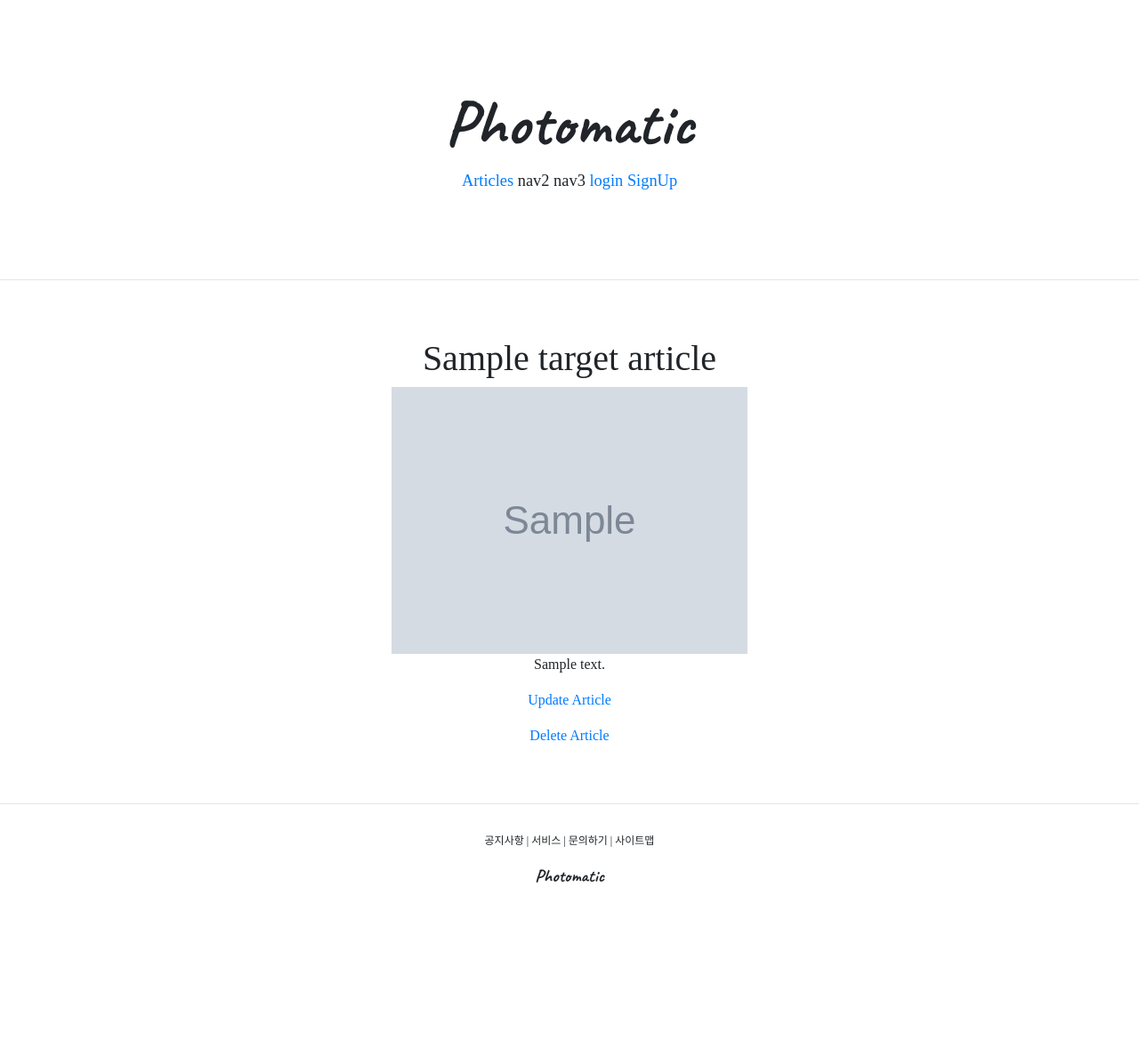
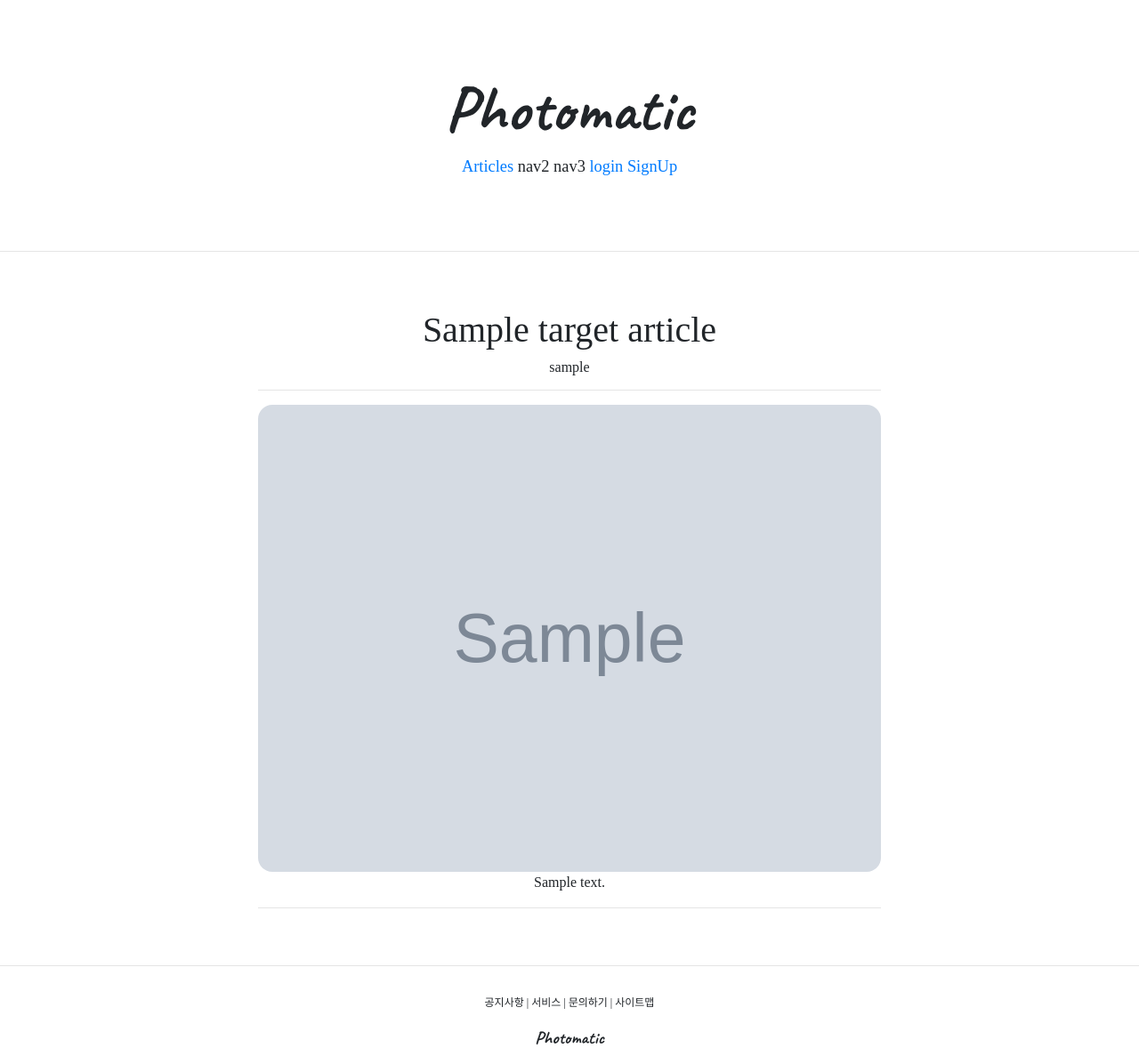
Before and after one commit to minzyk/Django_1, a Django app: template articleapp/templates/articleapp/detail.html in a window 1280 px wide. Shown: the whole page at 89% size. Before the commit the page ends 993 px from the top, so only its background shows below. Run offline with Django 3.2, Linux system fonts and the light colour scheme; the template is opened without the code that fills it: most values are stand-ins (such as "Sample title", 1, 10 or a date in 2020); grey boxes marked "Sample" are stand-in pictures; some libraries are stand-ins or nearby versions; some web fonts are replaced.

Commit message:
210629 Article list

```diff
--- a/articleapp/templates/articleapp/detail.html
+++ b/articleapp/templates/articleapp/detail.html
@@ -11,21 +11,25 @@
             <h1>
                 {{ target_article.title }}
             </h1>
-
-            <img src="{{ target_article.image.url }}" alt="">
-
+            <h6>
+                {{ target_article.writer.profile.nickname }}
+            </h6>
+            <hr>
+            <img style="width: 100%; border-radius: 1rem;"
+                 src="{{ target_article.image.url }}" alt="">
             <p>
                 {{ target_article.content }}
             </p>
 
-            <a href="{% url 'articleapp:update' pk=target_article.pk %}">
+            {% if target_article.writer == user %}  <!-- user가 같을경우 글 수정, 삭제 가능 -->
+            <a href="{% url 'articleapp:update' pk=target_article.pk %}" class="btn btn-dark rounded-pill col-3">
                 <p>Update Article</p>
             </a>
-
-            <a href="{% url 'articleapp:delete' pk=target_article.pk %}">
+            <a href="{% url 'articleapp:delete' pk=target_article.pk %}" class="btn btn-dark rounded-pill col-3">
                 <p>Delete Article</p>
             </a>
-
+            {% endif %}
+            <hr>
         </div>
     </div>
 
--- a/templates/head.html
+++ b/templates/head.html
@@ -7,7 +7,7 @@
 
 <head>
     <meta charset="UTF-8">
-    <div style="margin-top:6rem;"><title>Photomatic</title></div>
+    <div style="margin-top:5rem;"><title>Photomatic</title></div>
 
     <!-- GOOGLE FONTS LINK -->
     <link rel="preconnect" href="https://fonts.gstatic.com">
--- a/templates/main.html
+++ b/templates/main.html
@@ -1,7 +1,7 @@
 <!DOCTYPE html>
 <html lang="en">
 <body>
-    <div style="text-align: center; margin-bottom: 6rem; ">
+    <div style="text-align: center; margin-bottom: 5rem; ">
         <h1 class="photomatic_header_logo">
             Photomatic
         </h1>
```
Also changed, not shown: articleapp/templates/articleapp/list.html (+0 -15 lines).
